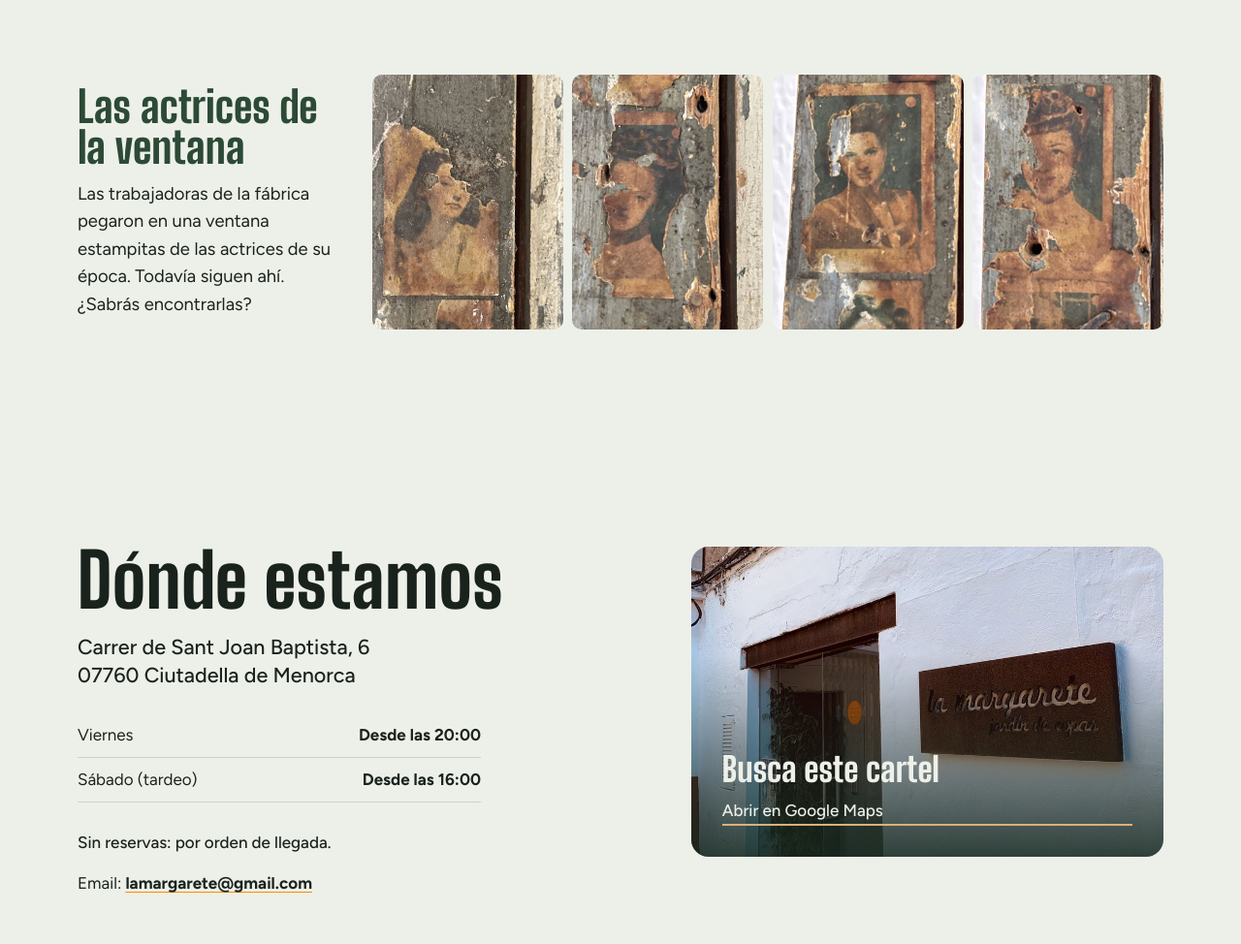
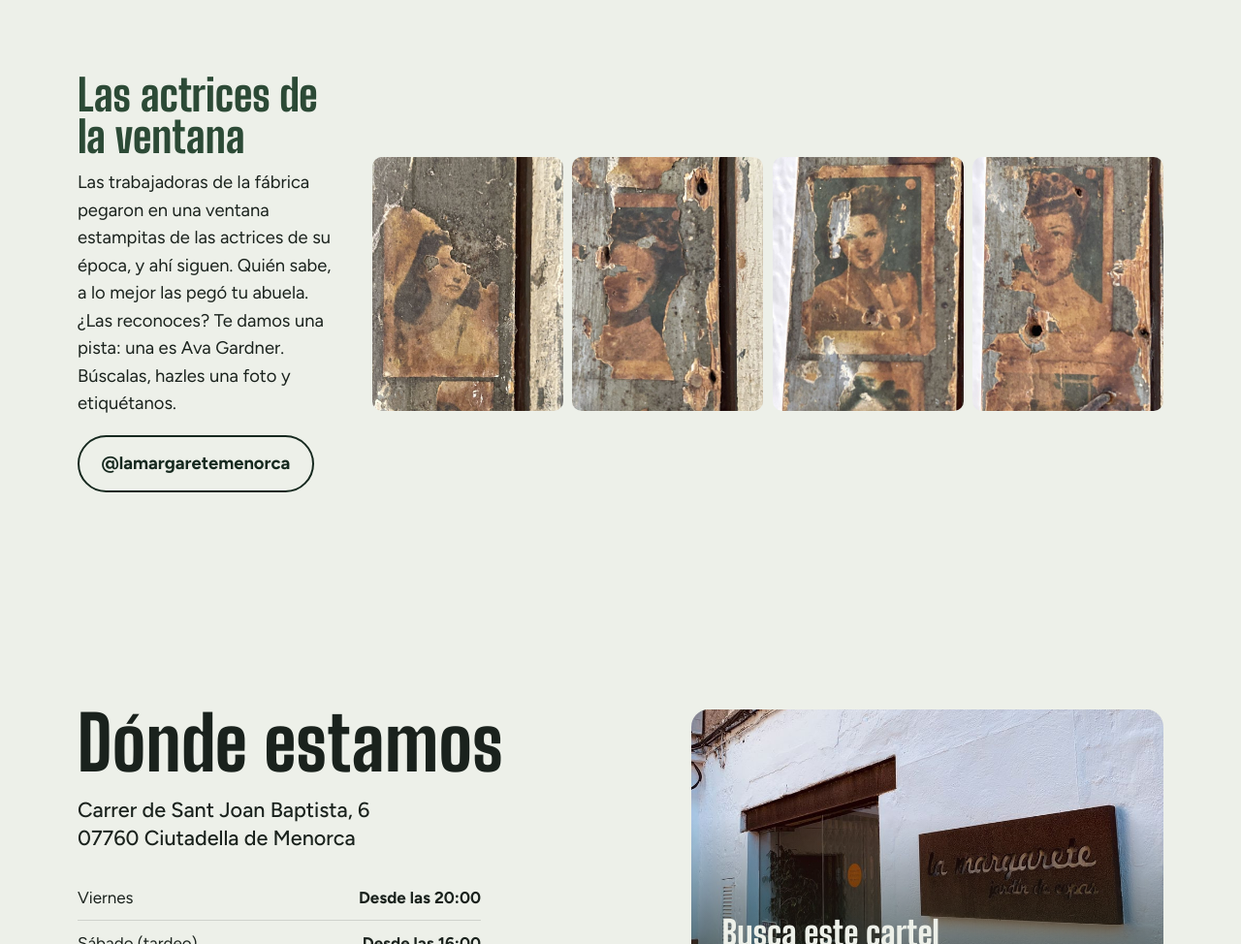
Before and after one commit to manumenorca/lamargarete-web, a plain HTML site: page index.html in a window 1280 px wide. Shown: the part 5365-6339 px from the top of the page at 97% size. Drawn offline with Linux system fonts and the light colour scheme.

Commit message:
Las actrices de la ventana: juego para encontrarlas y etiquetar en Instagram

```diff
--- a/contenido.js
+++ b/contenido.js
@@ -203,7 +203,8 @@ window.MARGARETE = {
   // Las estampitas de la ventana (vacío = no sale)
   retratos: {
     titulo: "Las actrices de la ventana",
-    texto: "Las trabajadoras de la fábrica pegaron en una ventana estampitas de las actrices de su época. Todavía siguen ahí. ¿Sabrás encontrarlas?",
+    texto: "Las trabajadoras de la fábrica pegaron en una ventana estampitas de las actrices de su época, y ahí siguen. Quién sabe, a lo mejor las pegó tu abuela. ¿Las reconoces? Te damos una pista: una es Ava Gardner. Búscalas, hazles una foto y etiquétanos.",
+    etiqueta: "@lamargaretemenorca", // enlaza al Instagram
     fotos: ["fotos/retrato-1.jpg", "fotos/retrato-2.jpg", "fotos/retrato-3.jpg", "fotos/retrato-4.jpg"],
   },
 
--- a/index.html
+++ b/index.html
@@ -160,7 +160,8 @@
   .retratos{margin-top:clamp(3rem,7vw,5rem);display:grid;grid-template-columns:minmax(220px,1fr) 3fr;gap:2rem;align-items:center}
   @media (max-width:760px){.retratos{grid-template-columns:1fr}}
   .retratos-t{font-family:var(--display);font-weight:800;font-size:clamp(2rem,4.5vw,2.8rem);line-height:.95;color:var(--ficus);margin-bottom:.75rem}
-  .retratos p{font-size:1.15rem;max-width:28ch}
+  .retratos p{font-size:1.15rem;max-width:30ch}
+  .retratos .etiqueta{margin-top:1.1rem}
   .retratos .fila{display:grid;grid-template-columns:repeat(4,1fr);gap:.6rem}
   @media (max-width:520px){.retratos .fila{grid-template-columns:repeat(2,1fr)}}
   .retratos img{width:100%;aspect-ratio:3/4;object-fit:cover;border-radius:10px}
@@ -337,7 +338,7 @@
       <h2 id="t-fotos">La antigua fábrica</h2>
       <p class="intro" id="presentacion"></p>
       <div class="galeria" id="galeria"></div>
-      <div class="retratos" id="retratos" hidden><div><h3 class="retratos-t" id="retratosTitulo"></h3><p id="retratosTexto"></p></div><div class="fila" id="retratosFila"></div></div>
+      <div class="retratos" id="retratos" hidden><div><h3 class="retratos-t" id="retratosTitulo"></h3><p id="retratosTexto"></p><p id="retratosEtiqueta" class="etiqueta" hidden><a class="boton oscuro" target="_blank" rel="noopener"></a></p></div><div class="fila" id="retratosFila"></div></div>
     </div>
   </section>
 
@@ -477,6 +478,8 @@
   if (M.retratos && M.retratos.fotos && M.retratos.fotos.length) {
     $("retratosTitulo").textContent = M.retratos.titulo || "";
     $("retratosTexto").textContent = M.retratos.texto || "";
+    const insta = (M.redes || []).find(r => r.nombre === "Instagram" && r.url);
+    if (M.retratos.etiqueta && insta) { const e = $("retratosEtiqueta"); e.querySelector("a").href = insta.url; e.querySelector("a").textContent = M.retratos.etiqueta; e.hidden = false; }
     $("retratosFila").innerHTML = M.retratos.fotos.map(f => `<img src="${esc(f)}" alt="Estampita antigua de una actriz, pegada en una ventana de la fábrica" loading="lazy">`).join("");
     $("retratos").hidden = false;
   }
```
